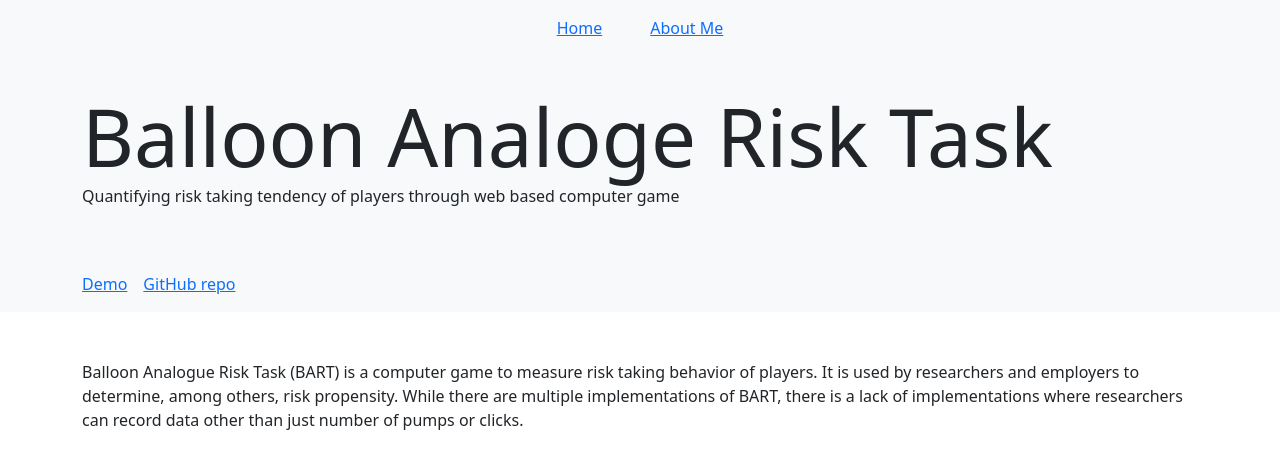
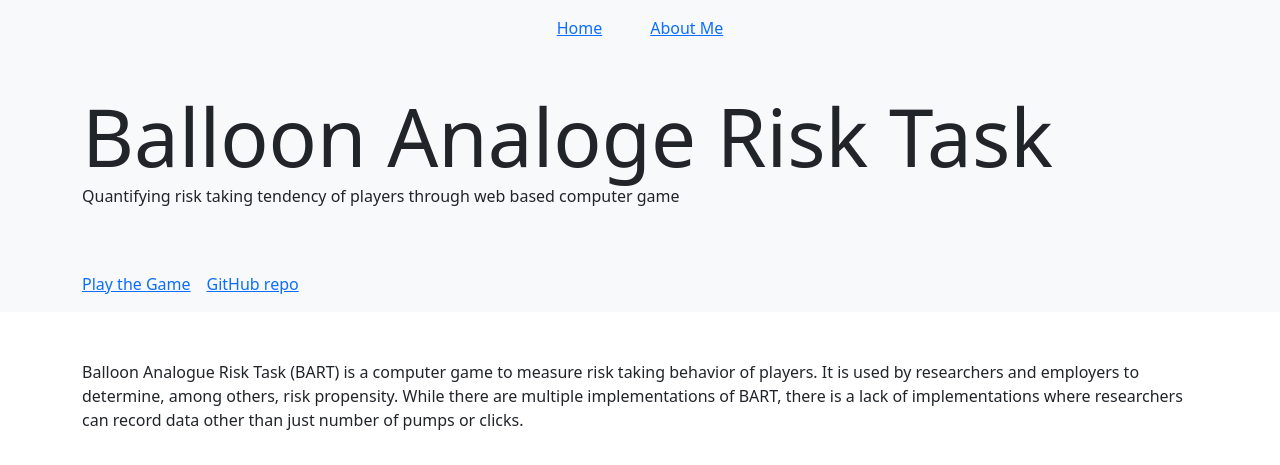
Before and after one commit to NaolGB/bynaol.com, a Django app: page /projects/bart/ in a window 1280 px wide. Shown: the top 465 px of the page. Run offline with Django 4.2, Linux system fonts and the light colour scheme.

Commit message:
updated links to bart

```diff
--- a/projects/templates/projects/bart.html
+++ b/projects/templates/projects/bart.html
@@ -8,7 +8,7 @@
     Quantifying risk taking tendency of players through web based computer game
 </div>
 <div class='d-flex mb-3 gap-3 pt-5'>
-    <a href="#">Demo</a>
+    <a href="https://bart.bynaol.com">Play the Game</a>
     <a href='https://github.com/NaolGB/BalloonAnalogueRiskTask'>GitHub repo</a>
 </div>
 {% endblock title %}
--- a/projects/templates/projects/blinder_resume.html
+++ b/projects/templates/projects/blinder_resume.html
@@ -7,7 +7,6 @@
     Creating a fair initial resume screening process by leveraging Natural Language Processing
 </div>
 <div class='d-flex mb-3 gap-3 pt-5'>
-    <a href='#'>Demo</a>
     <a href='https://github.com/NaolGB/HackDuke22'>GitHub repo</a>
 </div>
 {% endblock title %}
```
